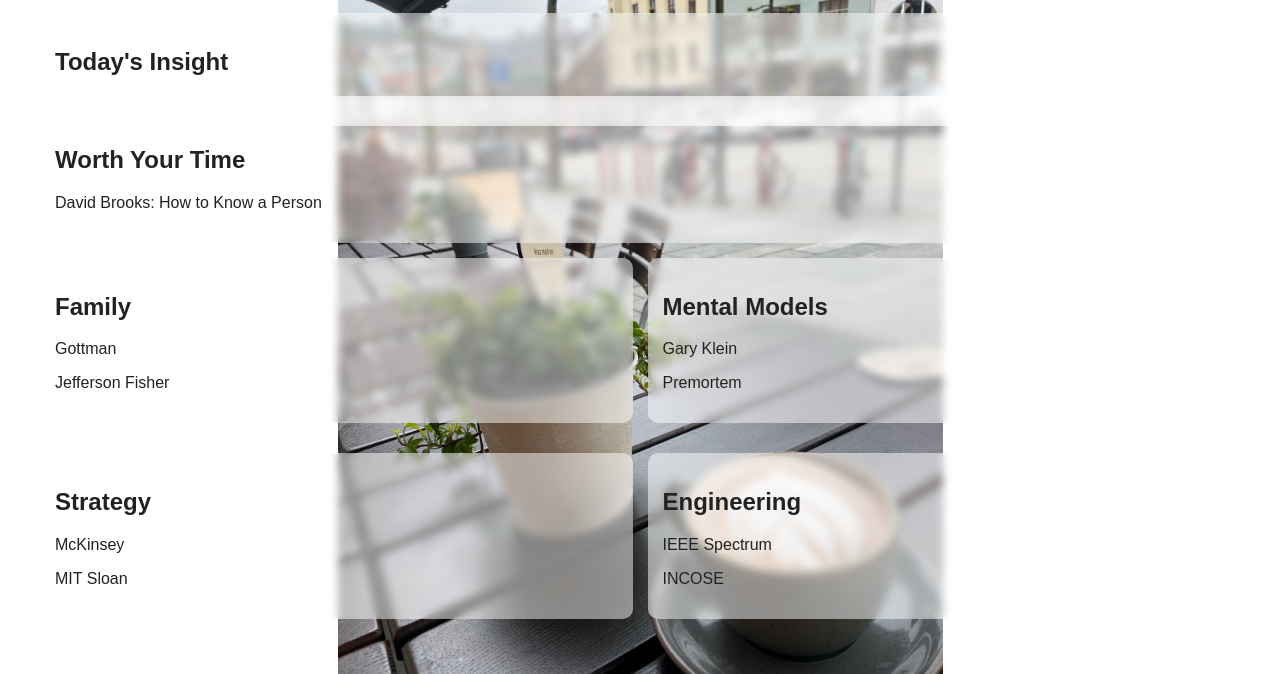
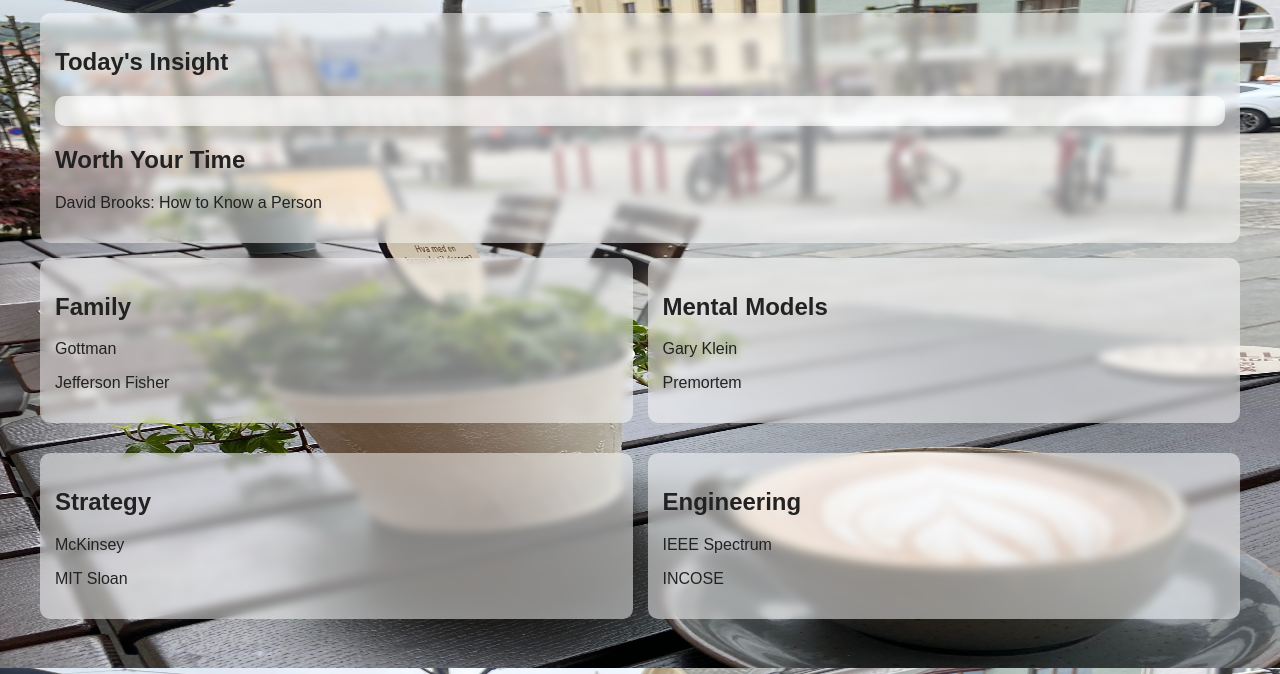
Before and after one commit to jlebaron442/personal-intelligence-dashboard, a plain HTML site: page index.html in a window 1280 px wide. Shown: the part 132-806 px from the top of the page. Drawn offline with Linux system fonts and the light colour scheme; a web font is replaced by a local one.

Commit message:
Update index.html

```diff
--- a/index.html
+++ b/index.html
@@ -6,7 +6,7 @@
 @import url('https://fonts.cdnfonts.com/css/satoshi');
 body{
   background-image: url('IMG_4433.jpeg');
-  background-size: contain; background-repeat: no-repeat; background-position: center; background-attachment: fixed;
+  background-size: 100% auto; background-position: center; background-attachment: fixed;
   margin:40px;
   font-family:'Satoshi',sans-serif;
   color:#222;
```
